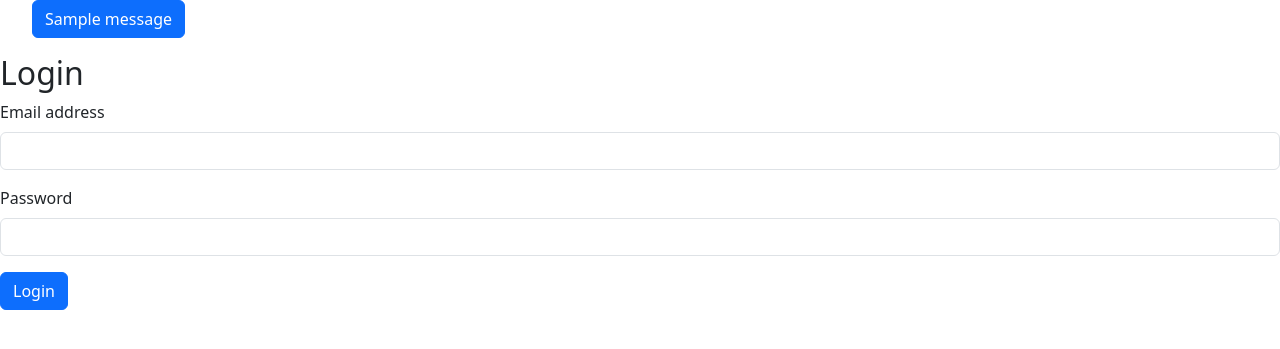
After one commit to AmingaKEVIN/Django-Crud-app, a Django app: page /login/ in a window 1280 px wide. The commit adds this page. Shown: the top 349 px of the page. Run offline with Django 5.2, Linux system fonts and the light colour scheme; one stand-in notice (Sample message) is shown.

Commit message:
Django CRUD app with LOGIN SIGNUP SYSTEM

```diff
--- a/app/models.py
+++ b/app/models.py
@@ -9,4 +9,4 @@ class Student(models.Model):
    gender=models.CharField(max_length=10)
 
    def __str__(self):
-      return self.name
+      return self
--- a/app/urls.py
+++ b/app/urls.py
@@ -7,5 +7,8 @@ urlpatterns = [
    path('about',views.about,name="about"),
     path('insert',views.insert,name="insert"),
      path('update/<id>',views.update,name="update"),
-      path('delete/<id>',views.delete,name="delete")
+      path('delete/<id>',views.delete,name="delete"),
+ path('signup/', views.signup, name='signup'),
+    path('login/', views.login_view, name='login'),
+     path('logout/', views.logout_view, name='logout')
 ]
--- a/app/views.py
+++ b/app/views.py
@@ -1,8 +1,14 @@
 from django.shortcuts import render,redirect
 from.models import Student
+from django.shortcuts import render, redirect
+from django.contrib.auth import login, authenticate
+from django.contrib import messages
+from .forms import SignUpForm
+from django.contrib.auth import logout
+from django.contrib.auth.decorators import login_required
 
 # Create your views here.
-
+@login_required
 def index(request):
      data= Student.objects.all()
      context={"data":data}
@@ -23,7 +29,7 @@ def insert(request):
 
 def about(request):
     return render(request,"about.html")
-
+@login_required
 def update(request, id):
     if request.method=='POST':
         name=request.POST.get('name')
@@ -41,8 +47,38 @@ def update(request, id):
     d= Student.objects.get(id=id)
     context={"d":d}
     return render(request,"edit.html",context)
-
+@login_required
 def delete(request, id):
      d= Student.objects.get(id=id)
      d.delete()
      return redirect("/")
+
+def signup(request):
+    if request.method == 'POST':
+        form = SignUpForm(request.POST)
+        if form.is_valid():
+            user = form.save()
+            username = form.cleaned_data.get('username')
+            password = form.cleaned_data.get('password1')
+            user = authenticate(username=username, password=password)
+            login(request, user)
+            messages.success(request, 'Account created successfully!')
+            return redirect('login')  # Redirect to a home page
+    else:
+        form = SignUpForm()
+    return render(request, 'signup.html', {'form': form})
+
+def login_view(request):
+    if request.method == 'POST':
+        username = request.POST['username']
+        password = request.POST['password']
+        user = authenticate(request, username=username, password=password)
+        if user is not None:
+            login(request, user)
+            return redirect('/')  # Redirect to a home page
+        else:
+            messages.error(request, 'Invalid username or password.')
+    return render(request, 'login.html')
+def logout_view(request):
+    logout(request)
+    return redirect('login')
--- a/djangocrud/settings.py
+++ b/djangocrud/settings.py
@@ -122,3 +122,7 @@ STATIC_URL = 'static/'
 # https://docs.djangoproject.com/en/5.1/ref/settings/#default-auto-field
 
 DEFAULT_AUTO_FIELD = 'django.db.models.BigAutoField'
+
+LOGIN_URL = 'login'
+LOGIN_REDIRECT_URL = '/'
+LOGOUT_REDIRECT_URL = 'login'
--- a/templates/index.html
+++ b/templates/index.html
@@ -10,11 +10,7 @@
     <nav class="navbar bg-body-tertiary">
         <div class="container-fluid">
           <a class="navbar-brand">CRUD MINI PROJECT</a>
-          <form class="d-flex" role="search">
-            <input class="form-control me-2" type="search" placeholder="Search" aria-label="Search">
-            <button class="btn btn-outline-success" type="submit">Search</button>
-          </form>
-        </div>
+          <td><a type="button"  href="{% url 'logout' %}"class="btn btn-danger">Logout</a></td>
       </nav>
       <nav class="navbar bg-body-tertiary">
         <div class="container-fluid">
--- /dev/null
+++ b/templates/login.html
@@ -0,0 +1,38 @@
+<!doctype html>
+<html lang="en">
+  <head>
+    <meta charset="utf-8">
+    <meta name="viewport" content="width=device-width, initial-scale=1">
+    <title>Bootstrap demo</title>
+    <link href="https://cdn.jsdelivr.net/npm/bootstrap@5.3.3/dist/css/bootstrap.min.css" rel="stylesheet" integrity="sha384-QWTKZyjpPEjISv5WaRU9OFeRpok6YctnYmDr5pNlyT2bRjXh0JMhjY6hW+ALEwIH" crossorigin="anonymous">
+  </head>
+  <body>
+    {% if messages %}
+    <ul>
+        {% for message in messages %}
+        <li class="{% if message.tags == 'error' %}btn btn-danger{% elif message.tags == 'success' %}btn btn-primary{% endif %}">
+            {{ message }}
+        </li>
+    {% endfor %}
+    </ul>
+{% endif %}
+    <h2>Login</h2>
+    <form method="post">
+        {% csrf_token %}
+        <div class="mb-3">
+          <label for="exampleInputEmail1" class="form-label">Email address</label>
+          <input type="text"name="username" class="form-control" id="exampleInputEmail1" aria-describedby="emailHelp" required>
+
+        </div>
+        <div class="mb-3">
+          <label for="exampleInputPassword1" class="form-label">Password</label>
+          <input type="password" class="form-control" id="exampleInputPassword1"  name="password" required>
+        </div>
+
+        <button type="submit" class="btn btn-primary">Login</button>
+      </form>
+
+
+    <script src="https://cdn.jsdelivr.net/npm/bootstrap@5.3.3/dist/js/bootstrap.bundle.min.js" integrity="sha384-YvpcrYf0tY3lHB60NNkmXc5s9fDVZLESaAA55NDzOxhy9GkcIdslK1eN7N6jIeHz" crossorigin="anonymous"></script>
+  </body>
+</html>
```
Also changed, not shown: app/forms.py (added, +16 -0 lines), templates/signup.html (added, +27 -0 lines), db.sqlite3.
